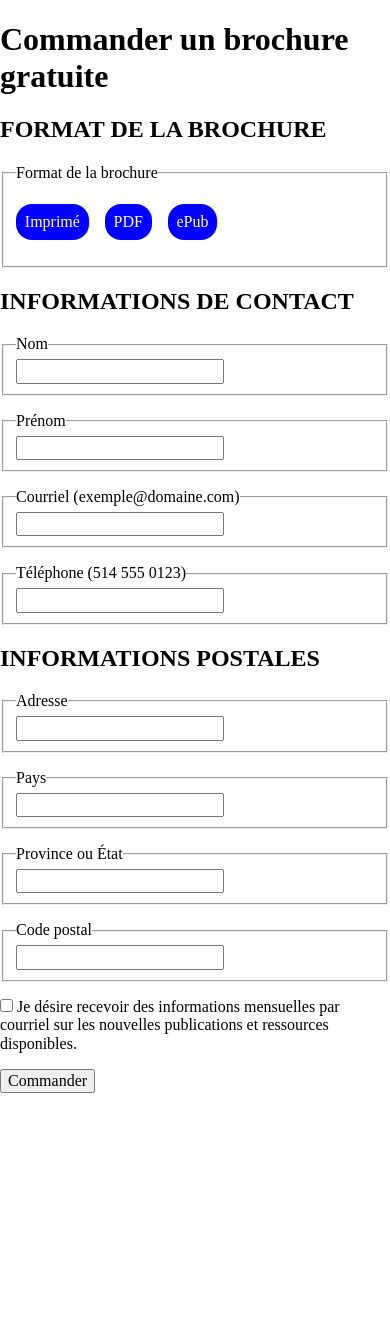
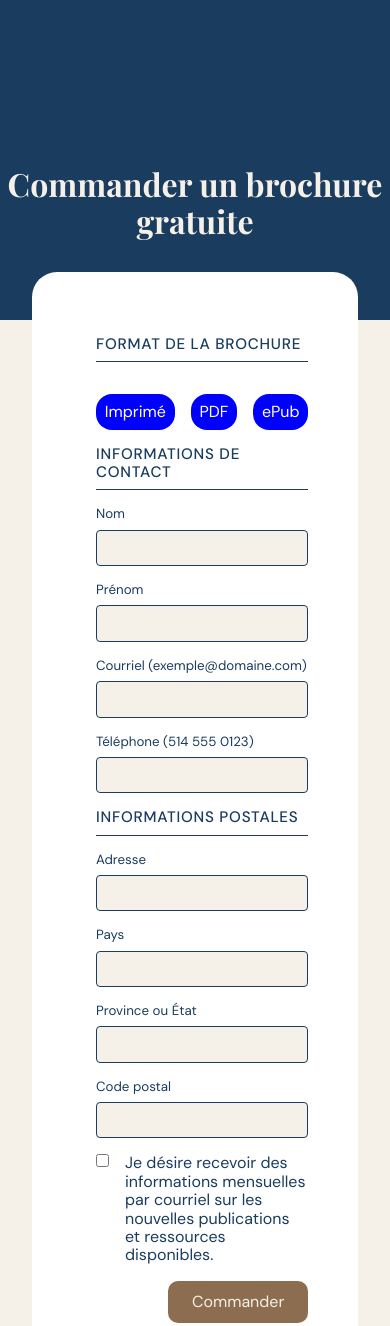
Before and after one commit to ndjilajudeethan-web/TP3---Formulaire-accessible, a plain HTML site: page index.html in a window 390 px wide. Shown: the top 1326 px of the page. Before the commit the page ends 1093 px from the top, so only its background shows below. Drawn offline with nearby package versions, Linux system fonts and the light colour scheme.

Commit message:
Ajout de modifcations css pour mobile

```diff
--- a/css/style.css
+++ b/css/style.css
@@ -25,10 +25,11 @@
 
 /* ------- Variables ------- */
 :root {
-    /* Couleurs */
-    --couleur-primaire: ?;
-    --couleur-secondaire: ?;
-    --couleur-tertiaire: ?;
+    /* Contraste texte/fond: #1a3c5e sur #f5f0e8 = 10:1 — AA et AAA réussis */
+    /* Couleurs*/
+    --couleur-primaire: #1a3c5e;
+    --couleur-secondaire: #f5f0e8;
+    --couleur-tertiaire: #8c6d4f;
 }
 
 /* ------- Styles de base ------- */
@@ -101,6 +102,123 @@ img {
 .icone--erreur {
     background-position: 99px 0;
 }
+.screen-reader-only {
+  border: 0; /* Supprime toute bordure visible */
+  clip: rect(0 0 0 0); /* Decoupe la zone rendue a 0 pour ne rien afficher */
+  height: 1px; /* Conserve une taille minimale pour rester present dans l'arbre d'accessibilite */
+  width: 1px; /* Meme principe que height: element present mais quasi invisible */
+  margin: -1px; /* Retire l'impact visuel dans le flux de mise en page */
+  overflow: hidden; /* Cache tout contenu qui depasserait la boite */
+  padding: 0; /* Evite d'agrandir la zone masquee */
+  position: absolute; /* Sort l'element du flux normal pour ne pas perturber la mise en page */
+}
+
+.screen-reader-only.focusable:active, /* Rendre visible pendant l'activation clavier/souris */
+.screen-reader-only.focusable:focus {
+  /* Rendre visible quand l'element recoit le focus clavier */
+  clip: auto; /* Annule la decoupe pour afficher completement l'element */
+  height: auto; /* Restaure la hauteur normale pour une lecture visuelle */
+  margin: 0; /* Reinitialise la marge pour un positionnement normal */
+  overflow: visible; /* Laisse le contenu s'afficher entierement */
+  position: static; /* Replace l'element dans le flux pour qu'il apparaisse a l'ecran */
+  width: auto; /* Restaure la largeur normale */
+}
+ul{
+    list-style-type:none;
+    padding: 0;
+    display:flex;
+    gap: 1rem;
+}
+
+ul label {
+    display: inline-block;
+    background-color: blue;
+    color: white;
+    border-radius: 1rem;
+    padding:0.55rem;
+    cursor: pointer;
+}
+input[name="brochure_choix"]:checked + label {
+    outline: 2px solid blue;
+    outline-offset: 2px;
+}
+body {
+    font-family: 'DM Sans', sans-serif;
+    color: var(--couleur-primaire);
+    background-color: var(--couleur-secondaire);
+    margin: 0;
+    padding: 0;
+}
 header {
-
+    display: flex;
+    flex-direction: column;
+    align-items: center;
+    justify-content: flex-end;
+    text-align: center;
+    margin-bottom: 2rem;
+    background-color: var(--couleur-primaire);
+    height: 20rem;
 }
+h1{
+    font-family: 'Playfair Display', serif;
+    color: var(--couleur-secondaire);
+    margin: 0 0 5rem 0;
+}
+h2 {
+    font-family: 'DM Sans', sans-serif;
+    color: var(--couleur-primaire);
+    margin: 0 0 1rem 0;
+    font-size: 0.95rem;
+    letter-spacing: 0.05em;
+    font-weight: 500;
+    border-bottom: 1px solid var(--couleur-primaire);
+    padding-bottom: 0.5rem;
+}
+input:not([type=checkbox]):not([type=radio]), textarea {
+    width: 100%;
+    padding: 0.5rem;
+    background-color: var(--couleur-secondaire);
+    border: 1px solid var(--couleur-primaire);
+    border-radius: 4px;
+    font-size: 1rem;
+}
+fieldset {
+    border: none;
+    padding: 0;
+    margin: 0;
+}
+legend{
+    margin-bottom: 0.5rem;
+    font-size: smaller;
+}
+button {
+    background-color: var(--couleur-tertiaire);
+    color: var(--couleur-secondaire);
+    border: none;
+    padding: 0.75rem 1.5rem;
+    border-radius: 10px;
+    font-size: 1rem;
+    cursor: pointer;
+}
+.champ__conteneur--soumettre {
+display: flex;
+flex-direction: row;
+justify-content: flex-end;
+}
+form {
+    display: grid;
+    margin: auto 2rem;
+    padding: 4rem;
+    background-color: white;
+    border-radius: 25px;
+    margin-top: -5rem;
+    margin-bottom: 3rem;
+}
+.champ__conteneur--consentement{
+    display: flex;
+    width: 100%;
+    flex-direction: row;
+    align-items: flex-start;
+    justify-content: space-between;
+    gap: 1rem;
+}
--- a/index.html
+++ b/index.html
@@ -6,48 +6,7 @@
         <title>Commander une brochure gratuite</title>
         <link rel="stylesheet" href="css/normalize.css">
         <link rel="stylesheet" href="css/style.css">
-        <style>
-            .screen-reader-only {
-  border: 0; /* Supprime toute bordure visible */
-  clip: rect(0 0 0 0); /* Decoupe la zone rendue a 0 pour ne rien afficher */
-  height: 1px; /* Conserve une taille minimale pour rester present dans l'arbre d'accessibilite */
-  width: 1px; /* Meme principe que height: element present mais quasi invisible */
-  margin: -1px; /* Retire l'impact visuel dans le flux de mise en page */
-  overflow: hidden; /* Cache tout contenu qui depasserait la boite */
-  padding: 0; /* Evite d'agrandir la zone masquee */
-  position: absolute; /* Sort l'element du flux normal pour ne pas perturber la mise en page */
-}
 
-.screen-reader-only.focusable:active, /* Rendre visible pendant l'activation clavier/souris */
-.screen-reader-only.focusable:focus {
-  /* Rendre visible quand l'element recoit le focus clavier */
-  clip: auto; /* Annule la decoupe pour afficher completement l'element */
-  height: auto; /* Restaure la hauteur normale pour une lecture visuelle */
-  margin: 0; /* Reinitialise la marge pour un positionnement normal */
-  overflow: visible; /* Laisse le contenu s'afficher entierement */
-  position: static; /* Replace l'element dans le flux pour qu'il apparaisse a l'ecran */
-  width: auto; /* Restaure la largeur normale */
-}
-ul{
-    list-style-type:none;
-    padding: 0;
-    display:flex;
-    gap: 1rem;
-}
-
-ul label {
-    display: inline-block;
-    background-color: blue;
-    color: white;
-    border-radius: 1rem;
-    padding:0.55rem;
-    cursor: pointer;
-}
-input[name="brochure_choix"]:checked + label {
-    outline: 2px solid blue;
-    outline-offset: 2px;
-}
-        </style>
     </head>
     <body>
         <a class="screen-reader-only focusable" href="#contenu-principal">Aller au contenu principal</a>
@@ -60,7 +19,6 @@ input[name="brochure_choix"]:checked + label {
             <div class="champ ctnValidation">
                 <div class="champ__conteneur">
                     <fieldset>
-                        <legend>Format de la brochure</legend>
                         <ul>
                             <li>
                                 <input class="screen-reader-only" type="radio" name="brochure_choix" id="brochure_imprime" value="imprime">
@@ -216,7 +174,7 @@ input[name="brochure_choix"]:checked + label {
 </div>
 <footer>
 <div class="champ ctnValidation">
-    <div class="champ__conteneur">
+    <div class="champ__conteneur champ__conteneur--consentement">
         <input class="champ--consentement" type="checkbox" id="consentement" name="consentement" required>
         <label class="champ__etiquette" for="consentement">Je désire recevoir des informations mensuelles par courriel sur les nouvelles publications et
 ressources disponibles.</label>
@@ -224,7 +182,7 @@ ressources disponibles.</label>
     <p class="champ__erreur erreur"></p>
 </div>
 <div class="champ ctnValidation">
-    <div class="champ__conteneur">
+    <div class="champ__conteneur champ__conteneur--soumettre">
         <button class="champ--soumettre" id="commander" name="commander" type="submit">Commander</button>
     </div>
     </div>
```
